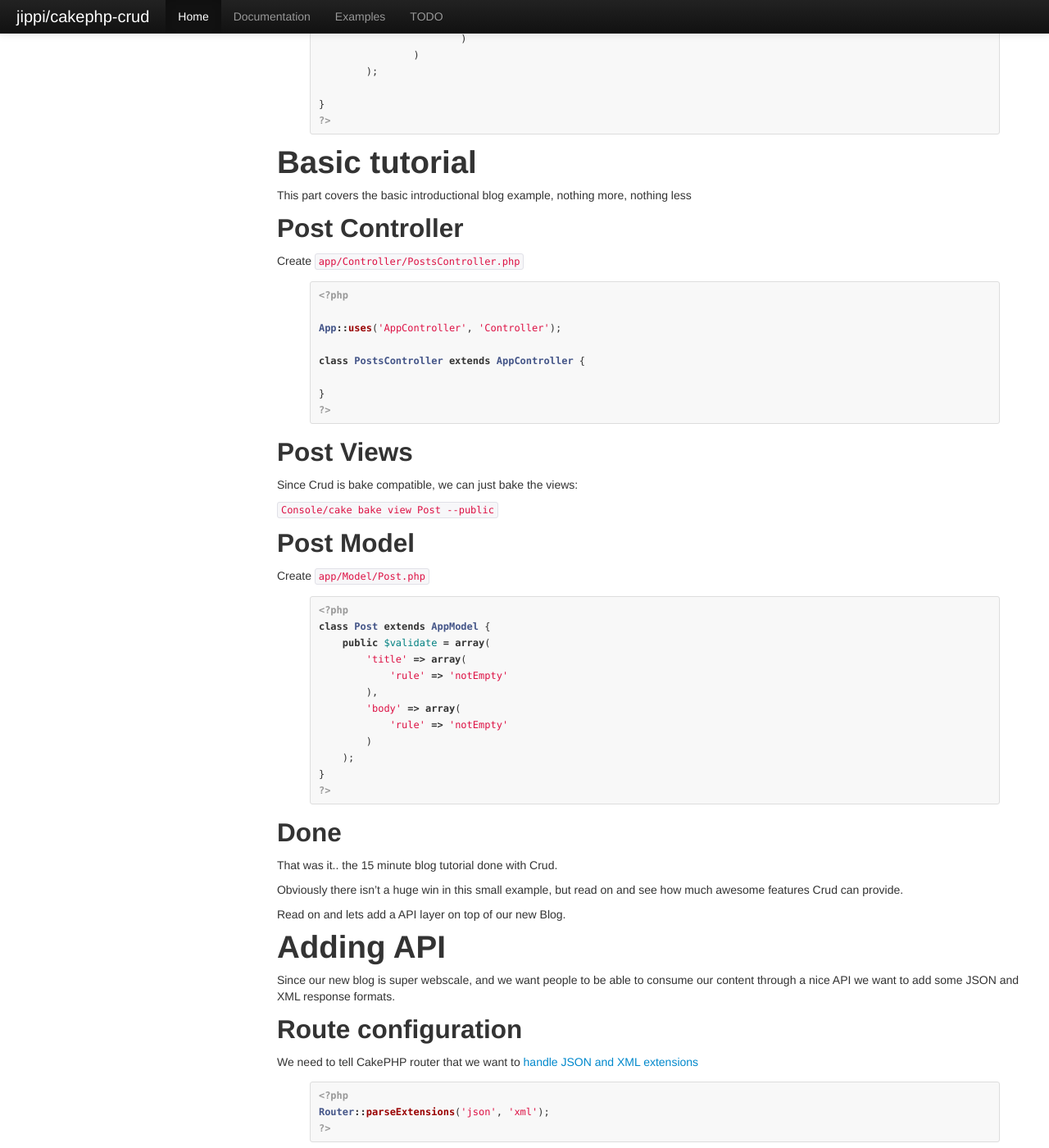
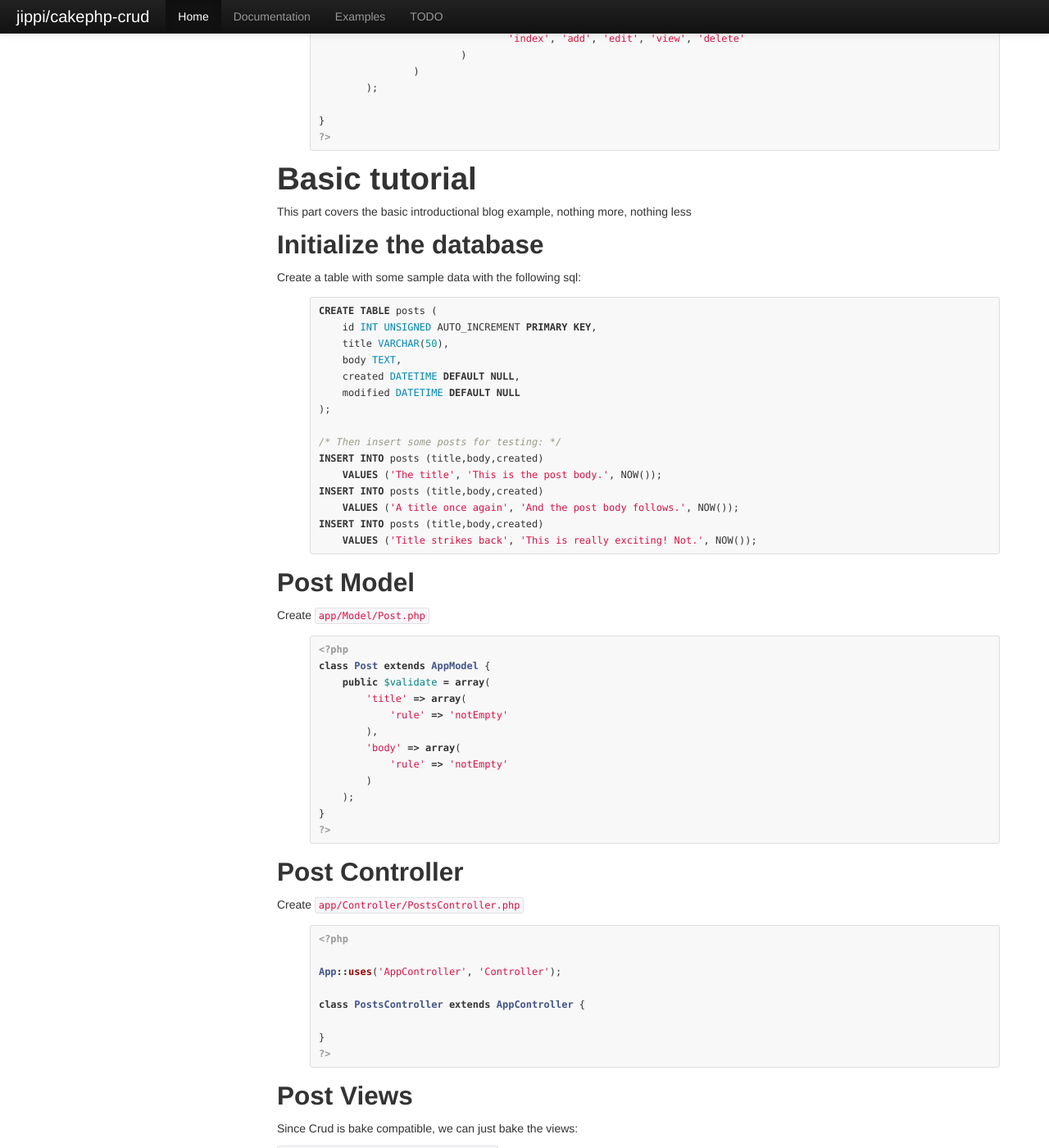
Before and after one commit to FriendsOfCake/crud, a Jekyll site: the page built from examples/blog.md, in a window 1280 px wide and 1400 px high, scrolled down 1035 px. Shown: the whole window at 82% size. Built offline with Jekyll 4.4.1, drawn with Linux system fonts in a browser that asks for light colours; nearby versions of some CDN libraries; some of the changed text lies outside the part shown.

Commit message:
Make the blog tutorial "complete"
add the sql for creating the posts table from the blog tutorial.

then create the model,
then the controller
then the view.

otherwise if you try to do this using bake, it won't work (baking a
controller requres the model to exist first)

```diff
--- a/examples/blog.md
+++ b/examples/blog.md
@@ -45,6 +45,47 @@ class AppController extends Controller {
 
 This part covers the basic introductional blog example, nothing more, nothing less
 
+## Initialize the database
+
+Create a table with some sample data with the following sql:
+
+{% highlight sql %}
+CREATE TABLE posts (
+    id INT UNSIGNED AUTO_INCREMENT PRIMARY KEY,
+    title VARCHAR(50),
+    body TEXT,
+    created DATETIME DEFAULT NULL,
+    modified DATETIME DEFAULT NULL
+);
+
+/* Then insert some posts for testing: */
+INSERT INTO posts (title,body,created)
+    VALUES ('The title', 'This is the post body.', NOW());
+INSERT INTO posts (title,body,created)
+    VALUES ('A title once again', 'And the post body follows.', NOW());
+INSERT INTO posts (title,body,created)
+    VALUES ('Title strikes back', 'This is really exciting! Not.', NOW());
+{% endhighlight %}
+
+## Post Model
+
+Create `app/Model/Post.php`
+
+{% highlight php %}
+<?php
+class Post extends AppModel {
+    public $validate = array(
+        'title' => array(
+            'rule' => 'notEmpty'
+        ),
+        'body' => array(
+            'rule' => 'notEmpty'
+        )
+    );
+}
+?>
+{% endhighlight %}
+
 ## Post Controller
 
 Create `app/Controller/PostsController.php`
@@ -65,25 +106,6 @@ class PostsController extends AppController {
 Since Crud is bake compatible, we can just bake the views:
 
 `Console/cake bake view Post --public`
-
-## Post Model
-
-Create `app/Model/Post.php`
-
-{% highlight php %}
-<?php
-class Post extends AppModel {
-    public $validate = array(
-        'title' => array(
-            'rule' => 'notEmpty'
-        ),
-        'body' => array(
-            'rule' => 'notEmpty'
-        )
-    );
-}
-?>
-{% endhighlight %}
 
 ## Done
 
```
